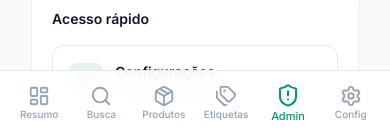
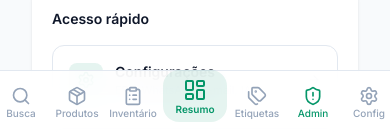
Before and after one commit to PedroLucasSinuso/vitrine, a React (Vite) app in the folder vitrine_frontend/: page /admin in a window 390 px wide. Shown: the part 710-842 px from the top of the page. Built offline with nearby package versions, Linux system fonts and the light colour scheme; no server answers; sample sign-in values are in the browser's storage.

Commit message:
fix: correcoes mobile Inventario/Etiquetas + MobileNav com Resumo central

```diff
--- a/vitrine_frontend/src/components/layout/MobileNav.tsx
+++ b/vitrine_frontend/src/components/layout/MobileNav.tsx
@@ -1,6 +1,6 @@
 import { useLocation, useNavigate } from 'react-router-dom'
 import { useAuth } from '../../hooks/useAuth'
-import { LayoutDashboard, Search, Package, Settings, ShieldAlert, Tags } from 'lucide-react'
+import { ClipboardList, LayoutDashboard, Search, Package, Settings, ShieldAlert, Tags } from 'lucide-react'
 import type { Role } from '../../types'
 
 interface MobileTab {
@@ -11,12 +11,16 @@ interface MobileTab {
 }
 
 const tabs: MobileTab[] = [
-  { label: 'Resumo',   path: '/bi',                      icon: <LayoutDashboard size={22} />, roles: ['supervisor', 'admin'] },
-  { label: 'Busca',    path: '/busca',                   icon: <Search size={22} />,          roles: ['operador', 'supervisor', 'admin'] },
-  { label: 'Produtos', path: '/produtos',                icon: <Package size={22} />,         roles: ['supervisor', 'admin'] },
-  { label: 'Etiquetas',path: '/etiquetas',               icon: <Tags size={22} />,            roles: ['operador', 'supervisor', 'admin'] },
-  { label: 'Admin',    path: '/admin',                   icon: <ShieldAlert size={22} />,     roles: ['admin'] },
-  { label: 'Config',   path: '/admin/configuracoes',     icon: <Settings size={22} />,        roles: ['admin'] },
+  // Left side
+  { label: 'Busca',      path: '/busca',                   icon: <Search size={20} />,          roles: ['operador', 'supervisor', 'admin'] },
+  { label: 'Produtos',   path: '/produtos',                icon: <Package size={20} />,         roles: ['supervisor', 'admin'] },
+  { label: 'Inventário', path: '/inventario',              icon: <ClipboardList size={20} />,   roles: ['operador', 'supervisor', 'admin'] },
+  // Center — destacado
+  { label: 'Resumo',     path: '/bi',                      icon: <LayoutDashboard size={24} />, roles: ['supervisor', 'admin'] },
+  // Right side
+  { label: 'Etiquetas',  path: '/etiquetas',               icon: <Tags size={20} />,            roles: ['operador', 'supervisor', 'admin'] },
+  { label: 'Admin',      path: '/admin',                   icon: <ShieldAlert size={20} />,     roles: ['admin'] },
+  { label: 'Config',     path: '/admin/configuracoes',     icon: <Settings size={20} />,        roles: ['admin'] },
 ]
 
 export default function MobileNav() {
@@ -43,16 +47,37 @@ export default function MobileNav() {
       <div className="absolute inset-0 bg-bg-sidebar/90 backdrop-blur-lg border-t border-border" />
 
       {/* Tabs */}
-      <div className="relative flex items-center justify-around w-full max-w-lg mx-auto">
+      <div className="relative flex items-center justify-center w-full max-w-lg mx-auto gap-1 sm:gap-2">
         {visibleTabs.map((tab) => {
           const active = isActive(tab.path)
+          const isCenter = tab.label === 'Resumo'
+
+          if (isCenter) {
+            return (
+              <button
+                key={tab.path}
+                onClick={() => navigate(tab.path)}
+                className={`flex flex-col items-center justify-center gap-0.5 rounded-2xl transition-all duration-fast min-w-[64px] py-2 -mt-3 shadow-lg
+                  ${active
+                    ? 'bg-primary text-white scale-110 shadow-primary/30'
+                    : 'bg-primary/10 text-primary hover:bg-primary/20'
+                  }`}
+                aria-label={tab.label}
+                aria-current={active ? 'page' : undefined}
+              >
+                {tab.icon}
+                <span className="text-[10px] font-semibold leading-none">{tab.label}</span>
+              </button>
+            )
+          }
+
           return (
             <button
               key={tab.path}
               onClick={() => navigate(tab.path)}
-              className={`flex flex-col items-center justify-center gap-0.5 rounded-lg transition-all duration-fast min-w-[56px] py-1
+              className={`flex flex-col items-center justify-center gap-0.5 rounded-lg transition-all duration-fast min-w-[52px] py-1
                 ${active
-                  ? 'text-primary scale-110'
+                  ? 'text-primary'
                   : 'text-text-muted hover:text-text-secondary'
                 }`}
               aria-label={tab.label}
--- a/vitrine_frontend/src/pages/Etiquetas.tsx
+++ b/vitrine_frontend/src/pages/Etiquetas.tsx
@@ -81,18 +81,18 @@ export default function Etiquetas() {
               <p className="text-xs text-text-muted">Adicione produtos à lista de etiquetas</p>
             </div>
           </div>
-          <div className="flex gap-2">
+          <div className="flex gap-2 w-full">
             <input
               ref={inputRef}
               aria-label="Código do produto"
-              className="form-input-base flex-1 rounded-xl"
+              className="form-input-base flex-1 min-w-0 w-full rounded-xl"
               placeholder="Digite ou bipe o código"
               onKeyDown={handleKeyDown}
               autoFocus
             />
             <button
               onClick={() => setCamera(true)}
-              className="md:hidden bg-bg-input border border-border-input hover:bg-bg-hover text-text-secondary px-3 py-2 rounded-xl transition"
+              className="md:hidden bg-bg-input border border-border-input hover:bg-bg-hover text-text-secondary px-2 py-2 rounded-xl transition shrink-0"
               aria-label="Ler código de barras"
             >
               <Camera size={18} />
@@ -128,14 +128,14 @@ export default function Etiquetas() {
                     <div className="w-8 h-8 rounded-lg bg-bg-card flex items-center justify-center shrink-0">
                       <Tag size={14} className="text-text-muted" />
                     </div>
-                    <div className="min-w-0">
-                      <Badge variant="info">{item.codigo}</Badge>
-                      <span className="text-sm text-text-secondary ml-2 truncate">{item.nome}</span>
+                    <div className="flex items-center gap-1 min-w-0 overflow-hidden">
+                      <Badge variant="info" className="shrink-0">{item.codigo}</Badge>
+                      <span className="text-sm text-text-secondary truncate min-w-0">{item.nome}</span>
                     </div>
                   </div>
                   <button
                     onClick={() => remover(item.codigo)}
-                    className="text-text-muted hover:text-danger transition opacity-100 sm:opacity-0 sm:group-hover:opacity-100 p-1"
+                    className="text-text-muted hover:text-danger transition opacity-100 sm:opacity-0 sm:group-hover:opacity-100 p-1 shrink-0"
                     aria-label={`Remover ${item.nome}`}
                   >
                     <Trash2 size={14} />
--- a/vitrine_frontend/src/pages/Inventario.tsx
+++ b/vitrine_frontend/src/pages/Inventario.tsx
@@ -554,18 +554,18 @@ export default function Inventario() {
         {/* Input de bipagem */}
         <Card variant="bordered" padding="md">
           <h2 className="text-base font-semibold text-text-primary mb-4">Bipar produtos</h2>
-          <div className="flex gap-2">
+          <div className="flex gap-2 w-full">
             <input
               ref={inputRef}
               aria-label="Código do produto"
-              className="form-input-base flex-1"
+              className="form-input-base flex-1 min-w-0 w-full"
               placeholder="Digite ou bipe o código"
               onKeyDown={handleKeyDown}
               autoFocus
             />
             <button
               onClick={() => setCamera(true)}
-              className="md:hidden bg-bg-hover text-text-primary px-3 py-2 rounded-lg transition"
+              className="md:hidden bg-bg-hover text-text-primary px-2 py-2 rounded-lg transition shrink-0"
               aria-label="Ler código de barras"
             >
               <Camera size={18} />
@@ -609,32 +609,34 @@ export default function Inventario() {
                 <div
                   key={item.codigo}
                   onClick={() => setEditSheetItem(item)}
-                  className={`flex justify-between items-center border rounded-lg px-4 py-2 cursor-pointer transition ${
+                  className={`flex justify-between items-center border rounded-lg px-3 sm:px-4 py-2 cursor-pointer transition ${
                     highlightedCode === item.codigo
                       ? 'border-primary/50 bg-primary/5 animate-highlight-pulse'
                       : 'border-border hover:bg-bg-hover'
                   }`}
                 >
-                  <div className="min-w-0 flex-1">
-                    <span className="text-sm font-semibold text-text-primary">{item.codigo}</span>
-                    <span className="text-xs text-text-muted ml-2 truncate block sm:inline">
-                      {item.nome} {item.grupo && item.familia ? `• ${item.grupo} / ${item.familia}` : ''}
-                    </span>
-                    {item.nome === 'Não cadastrado' && (
-                      <span className="ml-2 inline-flex text-[10px] font-semibold px-1.5 py-0.5 rounded-full bg-amber-50 text-amber-600 dark:bg-amber-900/30 dark:text-amber-400 uppercase tracking-wider">
-                        Sem cadastro
+                  <div className="min-w-0 flex-1 overflow-hidden">
+                    <div className="flex items-center gap-1.5 flex-nowrap min-w-0">
+                      <span className="text-sm font-semibold text-text-primary shrink-0">{item.codigo}</span>
+                      <span className="text-xs text-text-muted truncate min-w-0">
+                        {item.nome} {item.grupo && item.familia ? `• ${item.grupo} / ${item.familia}` : ''}
                       </span>
-                    )}
+                      {item.nome === 'Não cadastrado' && (
+                        <span className="shrink-0 inline-flex text-[10px] font-semibold px-1.5 py-0.5 rounded-full bg-amber-50 text-amber-600 dark:bg-amber-900/30 dark:text-amber-400 uppercase tracking-wider">
+                          Sem cadastro
+                        </span>
+                      )}
+                    </div>
                     {item.observacao && (
                       <p className="text-[10px] text-text-muted mt-0.5 truncate italic">
                         Obs: {item.observacao}
                       </p>
                     )}
                   </div>
-                  <div className="flex items-center gap-2 shrink-0">
+                  <div className="flex items-center gap-1 shrink-0">
                     <button
                       onClick={(e) => { e.stopPropagation(); ajustarQuantidade(item.codigo, -1) }}
-                      className="w-7 h-7 rounded-full bg-bg-hover text-text-secondary font-bold transition flex items-center justify-center"
+                      className="w-6 sm:w-7 h-6 sm:h-7 rounded-full bg-bg-hover text-text-secondary font-bold transition flex items-center justify-center shrink-0"
                     >
                       <Minus size={14} />
                     </button>
@@ -648,11 +650,11 @@ export default function Inventario() {
                         if (e.key === 'Enter') definirQuantidade(item.codigo, (e.target as HTMLInputElement).value)
                       }}
                       onClick={(e) => e.stopPropagation()}
-                      className="w-20 text-center text-sm font-semibold text-text-primary bg-transparent form-input-base px-1 py-1"
+                      className="w-12 sm:w-20 text-center text-sm font-semibold text-text-primary bg-transparent border border-border-input rounded-lg px-1 py-1"
                     />
                     <button
                       onClick={(e) => { e.stopPropagation(); ajustarQuantidade(item.codigo, 1) }}
-                      className="w-7 h-7 rounded-full bg-bg-hover text-text-secondary font-bold transition flex items-center justify-center"
+                      className="w-6 sm:w-7 h-6 sm:h-7 rounded-full bg-bg-hover text-text-secondary font-bold transition flex items-center justify-center shrink-0"
                     >
                       <Plus size={14} />
                     </button>
@@ -784,7 +786,7 @@ export default function Inventario() {
                       setEditSheetItem(null)
                     }
                   }}
-                  className="w-20 text-center text-xl font-bold text-text-primary bg-transparent form-input-base"
+                  className="w-20 text-center text-xl font-bold text-text-primary bg-transparent border border-border-input rounded-lg"
                   autoFocus
                 />
                 <button
```
Also changed, not shown: 1 other file (tests, documents, lock files or other folders).
